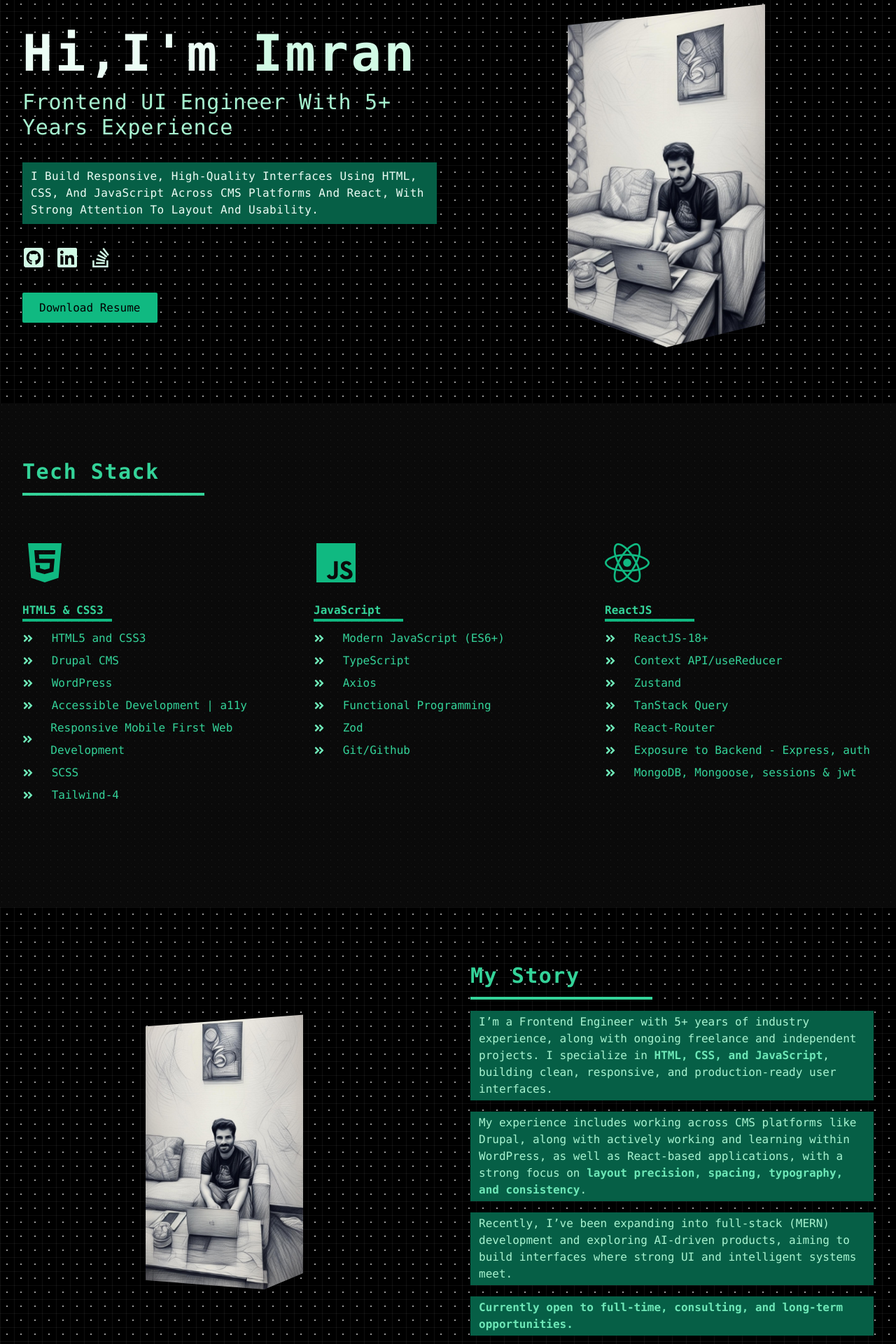
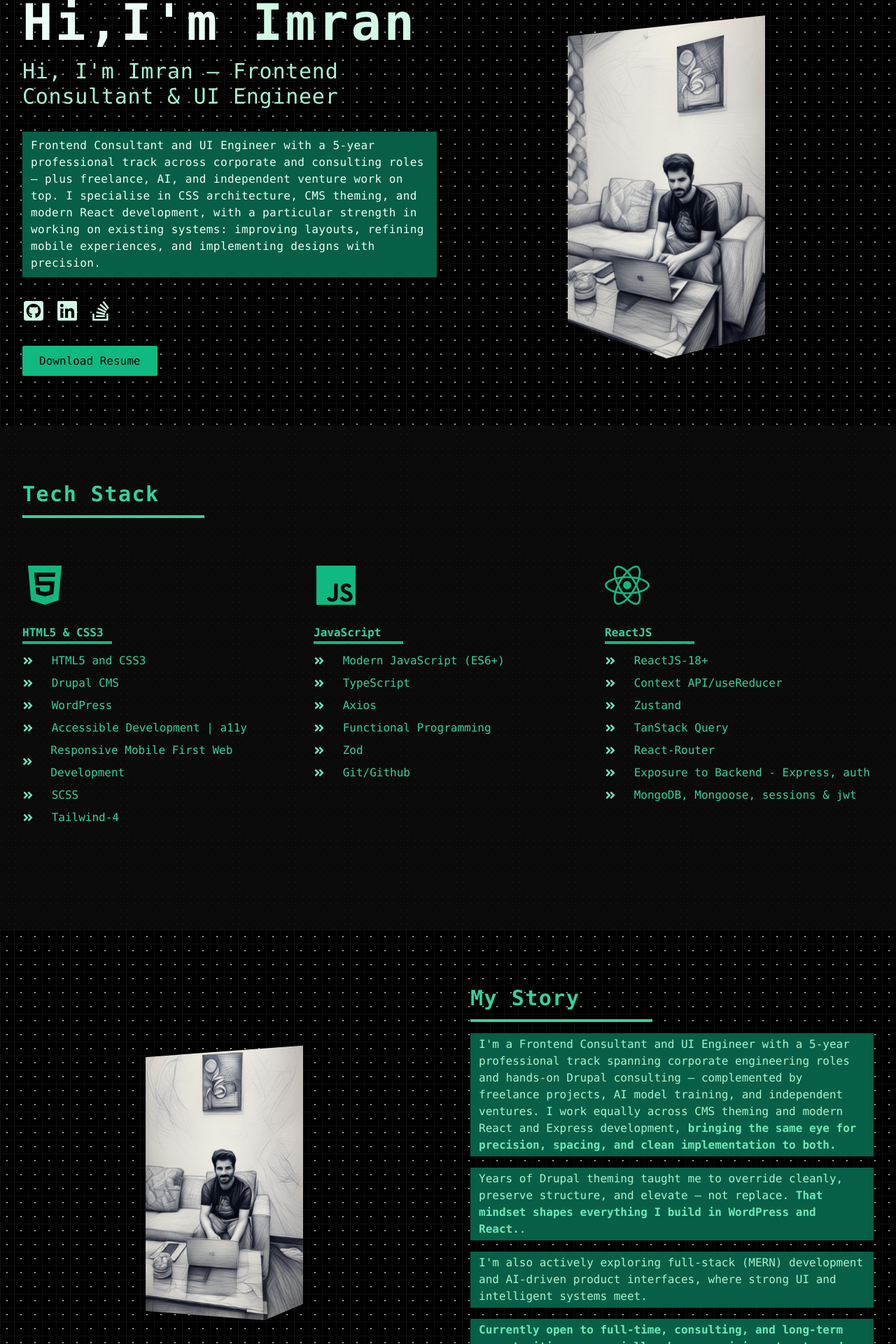
Before and after one commit to emmeiwhite/imran-portfolio-2024, a React (Vite) app: page / in a window 1280 px wide. Shown: the part 180-2100 px from the top of the page at 70% size. Built offline with nearby package versions, Linux system fonts and the light colour scheme; a web font is replaced by a local one.

Commit message:
chore: experience update

```diff
--- a/src/components/About.jsx
+++ b/src/components/About.jsx
@@ -49,32 +49,35 @@ export default function About() {
             <SectionTitle text="My Story" />
 
             <p className="mt-4 text-emerald-200 bg-emerald-800 px-3 py-1">
-              I’m a Frontend Engineer with 5+ years of industry experience, along with ongoing
-              freelance and independent projects. I specialize in
-              <span className="text-emerald-300 font-semibold"> HTML, CSS, and JavaScript</span>,
-              building clean, responsive, and production-ready user interfaces.
+              I'm a Frontend Consultant and UI Engineer with a 5-year professional track spanning
+              corporate engineering roles and hands-on Drupal consulting — complemented by freelance
+              projects, AI model training, and independent ventures. I work equally across CMS
+              theming and modern React and Express development,
+              <span className="text-emerald-300 font-semibold">
+                {' '}
+                bringing the same eye for precision, spacing, and clean implementation to both.
+              </span>
             </p>
 
             <p className="mt-4 text-emerald-200 bg-emerald-800 px-3 py-1">
-              My experience includes working across CMS platforms like Drupal, along with actively
-              working and learning within WordPress, as well as React-based applications, with a
-              strong focus on
+              Years of Drupal theming taught me to override cleanly, preserve structure, and elevate
+              — not replace.
               <span className="text-emerald-300 font-semibold">
                 {' '}
-                layout precision, spacing, typography, and consistency
+                That mindset shapes everything I build in WordPress and React.
               </span>
               .
             </p>
 
             <p className="mt-4 text-emerald-200 bg-emerald-800 px-3 py-1">
-              Recently, I’ve been expanding into full-stack (MERN) development and exploring
-              AI-driven products, aiming to build interfaces where strong UI and intelligent systems
-              meet.
+              I'm also actively exploring full-stack (MERN) development and AI-driven product
+              interfaces, where strong UI and intelligent systems meet.
             </p>
 
             <p className="mt-4 text-emerald-200 bg-emerald-800 px-3 py-1">
               <span className="text-emerald-300 font-bold">
-                Currently open to full-time, consulting, and long-term opportunities.
+                Currently open to full-time, consulting, and long-term opportunities — especially
+                where precision, trust, and a calm user experience matter.
               </span>
             </p>
           </article>
--- a/src/components/Hero.jsx
+++ b/src/components/Hero.jsx
@@ -25,12 +25,20 @@ function Hero() {
             </h1>
 
             <p className="mt-4 text-xl sm:text-3xl text-emerald-200 capitalize tracking-wide">
-              Frontend UI Engineer with 5+ years experience
+              Hi, I'm Imran — Frontend Consultant & UI Engineer
             </p>
 
-            <p className="my-8  capitalize tracking-wide text-emerald-50 bg-emerald-800 px-3 py-2">
-              I build responsive, high-quality interfaces using HTML, CSS, and JavaScript across CMS
-              platforms and React, with strong attention to layout and usability.
+            {/* <p className="my-8 tracking-wide text-emerald-50 bg-emerald-800 px-3 py-2">
+              I specialise in CSS architecture and CMS theming, with 5+ years building responsive,
+              high-quality interfaces across HTML, CSS, JavaScript, React, and Svelte.
+            </p> */}
+
+            <p className="my-8 tracking-wide text-emerald-50 bg-emerald-800 px-3 py-2">
+              Frontend Consultant and UI Engineer with a 5-year professional track across corporate
+              and consulting roles — plus freelance, AI, and independent venture work on top. I
+              specialise in CSS architecture, CMS theming, and modern React development, with a
+              particular strength in working on existing systems: improving layouts, refining mobile
+              experiences, and implementing designs with precision.
             </p>
 
             <div className="flex mt-4 gap-x-4">
```
